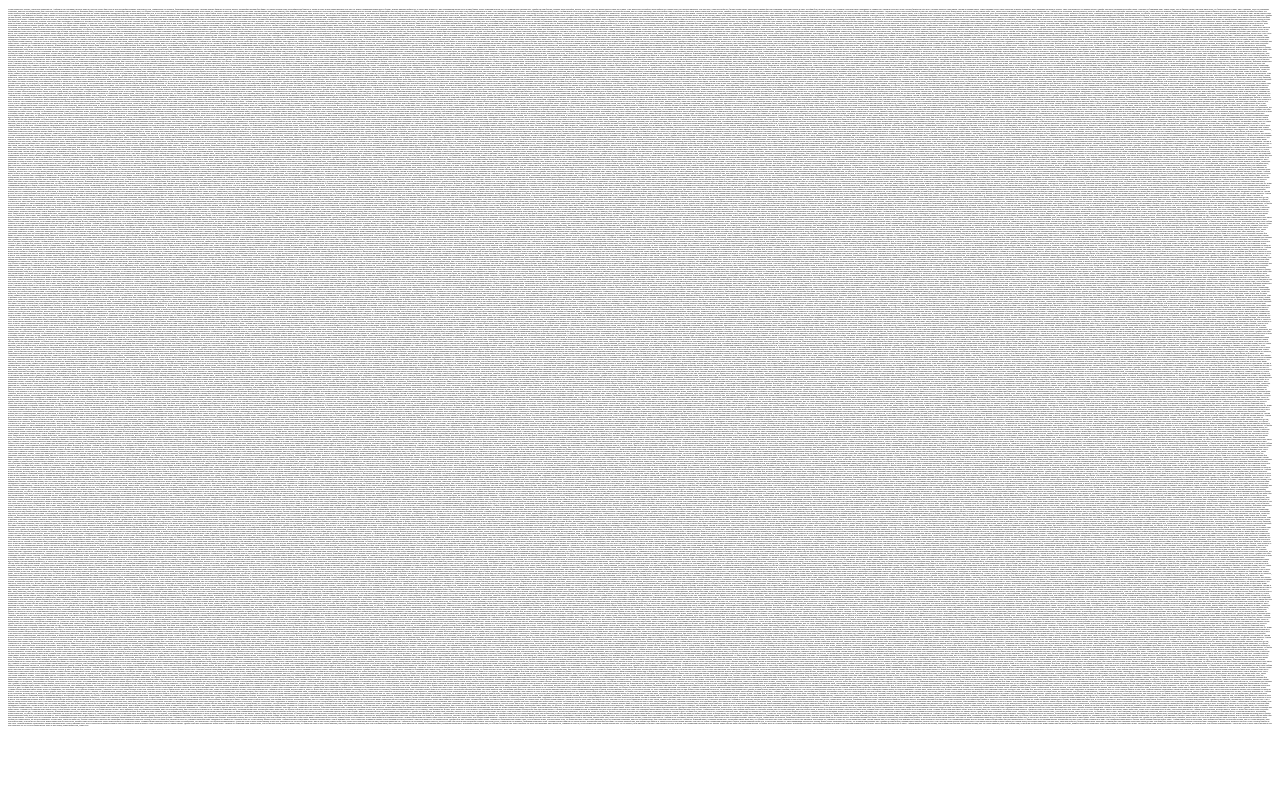
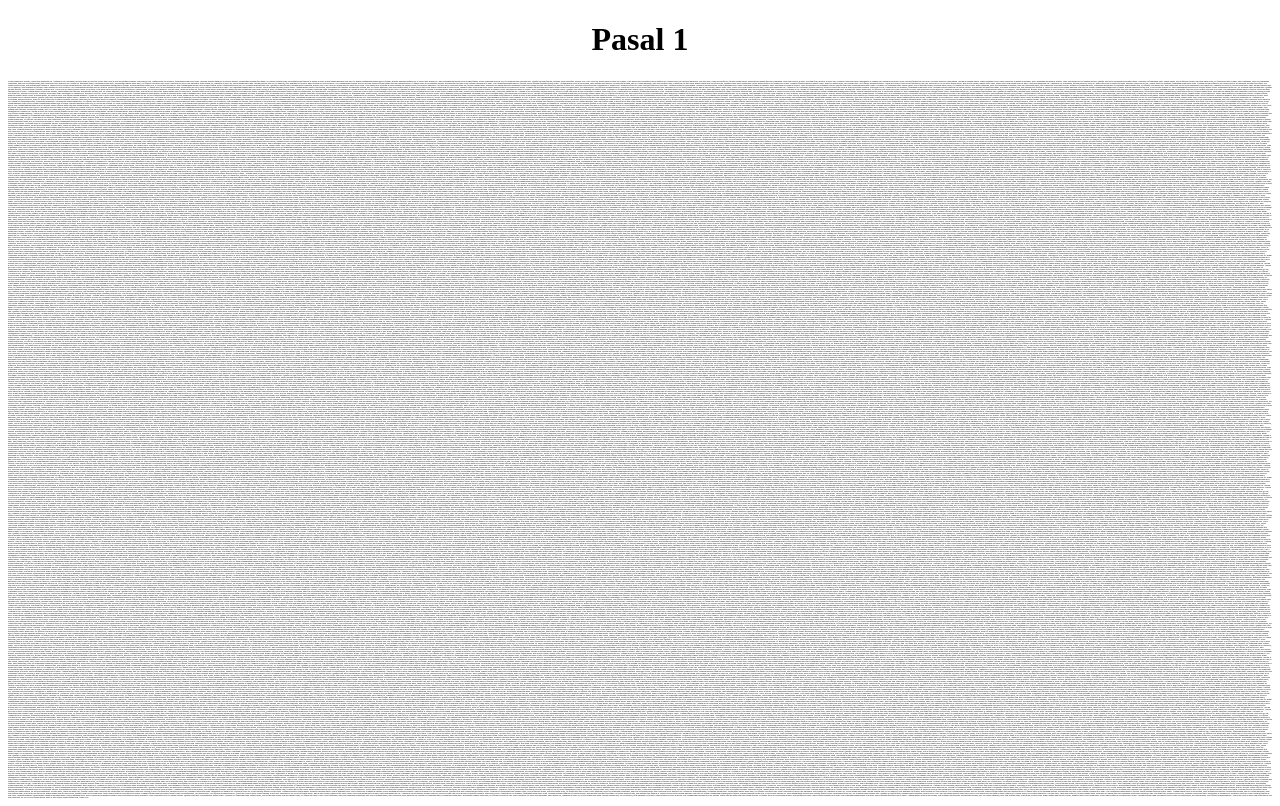
Before and after one commit to VannStudent/gabut1, a plain HTML site: page perempuan.html in a window 1280 px wide. Drawn offline with Linux system fonts and the light colour scheme.

Commit message:
Update perempuan.html

```diff
--- a/perempuan.html
+++ b/perempuan.html
@@ -9,9 +9,13 @@
     p {
       font-size:2px;
     }
+    h1 {
+      text-align:center
+    }
   </style>
   </head>
   <body>
+    <h1> Pasal 1 </h1>
     <p>Lorem ipsum dolor sit amet, consectetur adipiscing elit. Aliquam ut elit sollicitudin, molestie turpis ut, porta est. Donec quis tellus at risus scelerisque venenatis. Maecenas est erat, congue mollis leo hendrerit, fermentum ullamcorper tellus. Curabitur porttitor quam eu leo lobortis ultrices. Pellentesque tincidunt felis quam. Sed ornare hendrerit urna, non aliquam risus fringilla at. Integer ut tortor ut nisi rutrum imperdiet vitae eget est. Etiam condimentum tempus urna et feugiat. Praesent imperdiet neque arcu, at viverra ante gravida vel.
 
 Duis condimentum suscipit lacus sit amet feugiat. Donec elementum placerat elit, vel accumsan risus tincidunt eget. Quisque eu enim facilisis, tincidunt turpis consequat, ultricies eros. Cras a arcu nec massa ultricies ornare sed et nulla. Class aptent taciti sociosqu ad litora torquent per conubia nostra, per inceptos himenaeos. Sed ante nulla, varius non neque sed, facilisis congue turpis. Maecenas nec magna quis odio elementum consectetur lobortis ac urna. Sed quam felis, molestie id tortor sed, venenatis consectetur enim. Suspendisse ac euismod elit.
```
